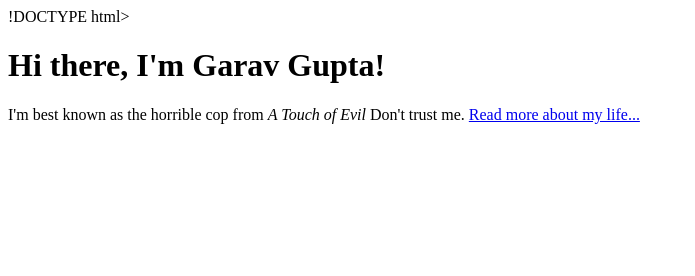
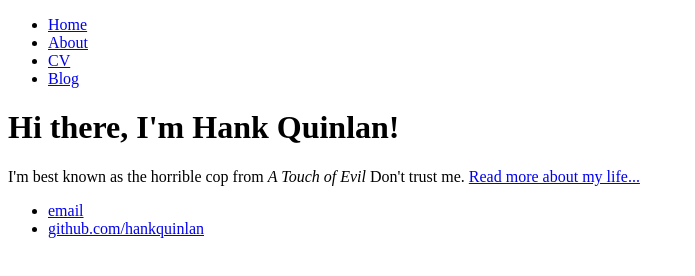
Before and after one commit to grg1198/Grg11.github.io, a plain HTML site: page Grg11.html in a window 1280 px wide. Shown: the whole page, without its empty margins (0-695 px from the left). Drawn offline with Linux system fonts and the light colour scheme.

Commit message:
Update Grg11.html

```diff
--- a/Grg11.html
+++ b/Grg11.html
@@ -1,16 +1,28 @@
-!DOCTYPE html>
+<!DOCTYPE html>
 <html>
 	<head>
 		<title>Hank Quinlan, Horrible Cop</title>
 	</head>
 	<body>
-
+		<nav>
+    		<ul>
+        		<li><a href="/">Home</a></li>
+	        	<li><a href="/about">About</a></li>
+        		<li><a href="/cv">CV</a></li>
+        		<li><a href="/blog">Blog</a></li>
+    		</ul>
+		</nav>
 		<div class="container">
     		<div class="blurb">
-        		<h1>Hi there, I'm Garav Gupta!</h1>
+        		<h1>Hi there, I'm Hank Quinlan!</h1>
 				<p>I'm best known as the horrible cop from <em>A Touch of Evil</em> Don't trust me. <a href="/about">Read more about my life...</a></p>
     		</div><!-- /.blurb -->
 		</div><!-- /.container -->
-
+		<footer>
+    		<ul>
+        		<li><a href="mailto:hankquinlanhub@gmail.com">email</a></li>
+        		<li><a href="https://github.com/hankquinlan">github.com/hankquinlan</a></li>
+			</ul>
+		</footer>
 	</body>
 </html>
```
